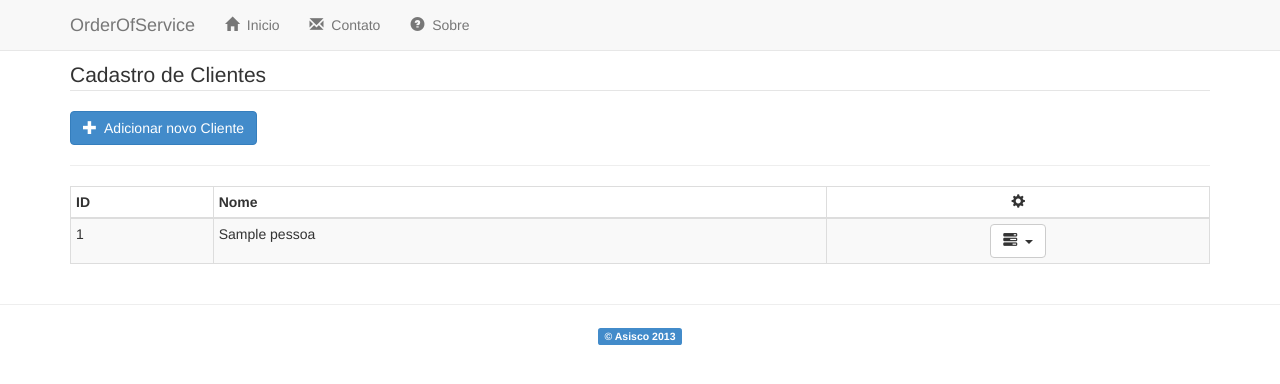
After one commit to diegolirio/asisco-orderofservice, a Django app: page /cliente/list/ in a window 1280 px wide. The commit adds this page. Shown: the top 384 px of the page. Run offline with Django 3.2, Linux system fonts and the light colour scheme; tables that the repository leaves empty hold one stand-in row (values such as "Sample post"); some libraries are stand-ins or nearby versions.

Commit message:
cadastro de cliente

```diff
--- a/os_project/core/templates/base.html
+++ b/os_project/core/templates/base.html
@@ -69,7 +69,7 @@
                     </li>
                     <li class="divider"></li>
                     <li>
-                        <a href="#">
+                        <a href="{% url 'cliente_list' %}">
                             <span class="glyphicon glyphicon-user"></span>&nbsp;
                             Cadastro de Clientes
                         </a>
@@ -137,13 +137,11 @@
     <!-- page_footer ============================================================================ -->
     {% block page_footer %}
         <hr>
-        <center>
-            <p>
-                <a href="http://www.asisco.com.br" target="_blank">
-                    <span class="label label-primary">&copy; Asisco 2013</span>
-                </a>
-            </p>
-        </center>
+        <p style="text-align: center;">
+            <a href="http://www.asisco.com.br" target="_blank">
+                <span class="label label-primary">&copy; Asisco 2013</span>
+            </a>
+        </p>
     {% endblock page_footer %}
     <!-- page_footer ============================================================================ -->
 
--- /dev/null
+++ b/os_project/core/templates/cliente.html
@@ -0,0 +1,33 @@
+{% extends 'base.html' %}
+
+{% block page_context %}
+
+    <!-- page_context ================================================================================== -->
+    <div class="container">
+
+        <legend>Cadastro de Clientes</legend>
+
+        {% if form %}
+            {% include 'cliente_form.html' %}
+        {% else %}
+
+            <a href="{% url 'cliente_add' %}" class="btn btn-primary" >
+                <span class="glyphicon glyphicon-plus"></span>&nbsp;
+                Adicionar novo Cliente
+            </a>
+            <hr>
+
+            {% if clientes %}
+                {% include 'cliente_grid.html' %}
+            {% else %}
+                <p>
+                    <span class="label label-danger">Nenhum Cliente cadastrado até o momento!</span>
+                </p>
+            {% endif %} <!-- if clientes -->
+
+        {% endif %} <!-- if form -->
+
+    </div>
+    <!-- page_context ================================================================================== -->
+
+{% endblock page_context %}
--- /dev/null
+++ b/os_project/core/templates/cliente_grid.html
@@ -0,0 +1,39 @@
+<table class="table table-striped table-hover table-condensed table-bordered">
+    <thead>
+        <th>ID</th>
+        <th>Nome</th>
+        <th style="text-align: center"><span class="glyphicon glyphicon-cog"></span></th>
+    </thead>
+    <tbody>
+
+        {% for cliente in clientes %}
+        <tr>
+            <td>{{cliente.id}}</td>
+            <td>{{cliente.nome}}</td>
+            <td style="text-align: center">
+                <div class="btn-group">
+                  <a class="btn dropdown-toggle btn-small btn-default" data-toggle="dropdown" href="#">
+                    <span class="glyphicon glyphicon-tasks"></span>&nbsp;
+                    <span class="caret"></span>
+                  </a>
+                  <ul class="dropdown-menu">
+                        <li>
+                            <a href="{% url 'cliente_edit' cliente.id %}">
+                                <span class="glyphicon glyphicon-edit"></span>
+                                &nbsp; Alterar
+                            </a>
+                        </li>
+                        <li>
+                            <a href="{% url 'cliente_delconf' cliente.id %}">
+                                <span class="glyphicon glyphicon-trash"></span>
+                                &nbsp; Excluir
+                            </a>
+                        </li>
+                  </ul>
+                </div>
+            </td>
+        </tr>
+        {% endfor %}
+
+    </tbody>
+</table>
--- a/os_project/core/templates/login.html
+++ b/os_project/core/templates/login.html
@@ -34,7 +34,7 @@
             padding-top: 40px;
           }
           .container {
-            width: 300px;
+            width: 380px;
           }
 
           /* The white background content wrapper */
@@ -84,11 +84,11 @@
                         {% csrf_token %}
                         <table>
                             <tr>
-                                <td><strong>{{ form.username.label_tag }}:</strong></td>
+                                <td style="text-align: right;"><strong>{{ form.username.label_tag }}:</strong></td>
                                 <td colspan="2">{{ form.username }}</td>
                             </tr>
                             <tr>
-                                <td><strong>{{ form.password.label_tag }}:</strong></td>
+                                <td style="text-align: right;"><strong>{{ form.password.label_tag }}:</strong></td>
                                 <td colspan="2">{{ form.password }}</td>
                             </tr>
                             <tr>
--- a/os_project/core/templates/orderservice.html
+++ b/os_project/core/templates/orderservices.html
@@ -6,8 +6,9 @@
 
 		<legend>Cadastro de Ordem de Serviço</legend>
 
-		<a href="#" class="btn btn-primary" ><span class="glyphicon glyphicon-plus">
-			</span>&nbsp;Adicionar nova Ordem de Serviço...
+		<a href="#" class="btn btn-primary" >
+            <span class="glyphicon glyphicon-plus"></span>&nbsp;
+            Adicionar nova Ordem de Serviço...
 		</a>
 		<hr>
 
--- a/os_project/core/views.py
+++ b/os_project/core/views.py
@@ -1,5 +1,5 @@
 # coding: utf-8
-from django.shortcuts import render, HttpResponseRedirect
+from django.shortcuts import render, HttpResponseRedirect, get_object_or_404
 from django.core.urlresolvers import reverse
 from django.contrib.auth.decorators import login_required
 from models import *
@@ -10,7 +10,7 @@ def home(request):
     context = {'lista': OrdemServico.objects.all(),}
     return render(request, 'index.html', context)
 
-
+#=== Ordem de Servicos =========================================================================
 def orderservice(request, pk=None):
 	if request.method == 'POST':
 		return orderservice_save(request, pk)
@@ -23,7 +23,7 @@ def orderservice(request, pk=None):
 
 def orderservice_list(request):
     context = {}
-    return render(request, 'orderservice.html', context)
+    return render(request, 'orderservices.html', context)
 
 
 def orderservice_add(request):
@@ -45,18 +45,58 @@ def orderservice_save(request, pk):
 def orderservice_delete(request, pk):
 	pass
 
+#=== Ordem de Servicos =========================================================================
 
-def cliente(request, pk):
+
+#=== Cliente ===================================================================================
+def clientes(request):
+	clientes = Cliente.objects.all()
+	context = {'clientes': clientes,}
+	return render(request, 'cliente.html', context)
+
+def cliente(request, pk=0):
 	if request.method == 'POST':
-		pass
+		return cliente_save(request, pk)
 	else:
 		if int(pk) == 0:
 			return cliente_add(request)
 		else:
-			pass
-
+			return cliente_edit(request, pk)
 
 def cliente_add(request):
 	form = ClienteForm()
 	context = {'form': form,}
-	return render(request, 'cliente_form.html', context)
+	return render(request, 'cliente.html', context)
+
+def cliente_edit(request, pk):
+	cliente = get_object_or_404(Cliente, pk=pk)
+	form  = ClienteForm(instance=cliente)
+	context = {'form': form}
+	return render(request, 'cliente.html', context)
+
+def cliente_save(request, pk):
+	form = ClienteForm(request.POST)
+	if not form.is_valid():
+		return render(request, 'cliente.html', {'form': form,})
+
+	if int(pk) > 0:
+		cliente = form.save(commit=False)
+		cliente.id = pk
+
+	form.save()
+	return HttpResponseRedirect(reverse('cliente_list'))
+
+def cliente_delete(request, pk):
+	cliente = get_object_or_404(Cliente, pk=pk)
+	if request.GET.get('confirm') == 'ok':
+		cliente.delete()
+		return HttpResponseRedirect(reverse('cliente_list'))
+	else:
+		context = {'model_name': 'Cliente',
+				   'model': cliente,
+				   'url_confirm': reverse('cliente_delete', args=[cliente.pk]),
+				   'url_cancel': reverse('cliente_list'),
+				   }
+		return render(request, 'base_delete.html', context)
+
+#=== Cliente ===================================================================================
--- a/os_project/settings.py
+++ b/os_project/settings.py
@@ -85,6 +85,8 @@ MEDIA_URL = '/media/'
 # in apps' "static/" subdirectories and in STATICFILES_DIRS.
 # Example: "/var/www/example.com/static/"
 STATIC_ROOT = PROJECT_DIR.child('static')
+print STATIC_ROOT
+
 
 # URL prefix for static files.
 # Example: "http://example.com/static/", "http://static.example.com/"
--- a/os_project/urls.py
+++ b/os_project/urls.py
@@ -9,7 +9,11 @@ urlpatterns = patterns('',
     url(r'^logout/', "django.contrib.auth.views.logout_then_login", {'login_url': '/login/'}, name='logout'),
 
     url(r'^admin/', include(admin.site.urls)),
+    url(r'^orderservice/(?P<pk>\d+)/$', 'os_project.core.views.orderservice', name='orderservice'),
 
-    url(r'^orderservice/(?P<pk>\d+)/$', 'os_project.core.views.orderservice', name='orderservice'),
-    url(r'^cliente/(?P<pk>\d+)/$', 'os_project.core.views.cliente', name='cliente'),
+    url(r'^cliente/list/$', 'os_project.core.views.clientes', name='cliente_list'),
+    url(r'^cliente/add/$', 'os_project.core.views.cliente', name='cliente_add'),
+    url(r'^cliente/edit/(?P<pk>\d+)/$', 'os_project.core.views.cliente', name='cliente_edit'),
+    url(r'^cliente/delete/conf/(?P<pk>\d+)/$', 'os_project.core.views.cliente_delete', name='cliente_delconf'),
+    url(r'^cliente/delete/(?P<pk>\d+)/$', 'os_project.core.views.cliente_delete', name='cliente_delete'),
 )
```
Also changed, not shown: os_project/core/templates/base_delete.html (added, +20 -0 lines), os_project/core/templates/cliente_form.html (+6 -20 lines), os_project/core/templates/orderservice_grid.html (+17 -2 lines), 1 other file.
